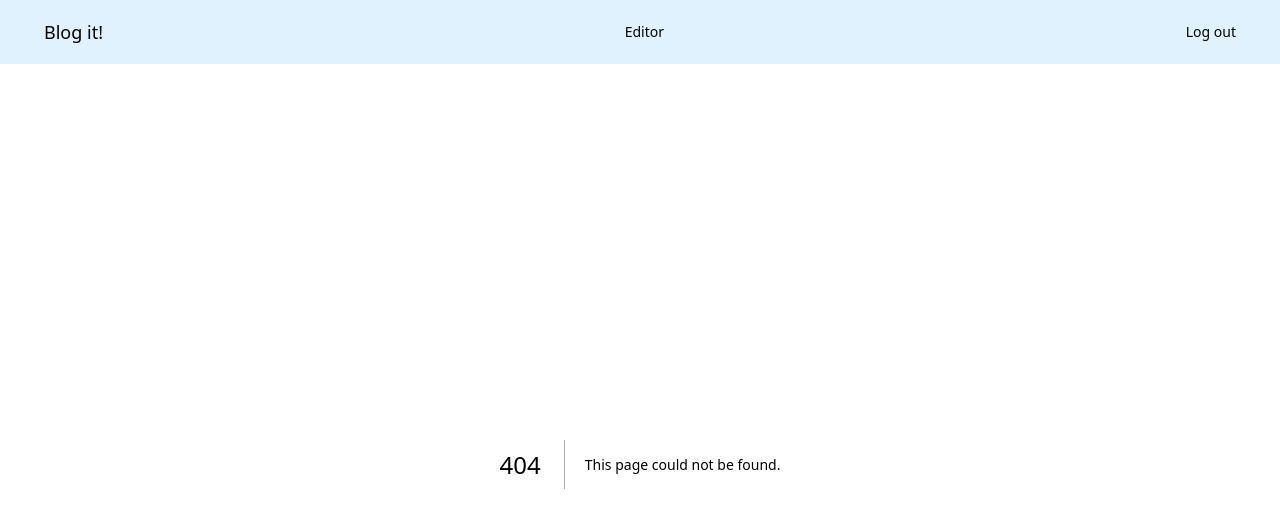
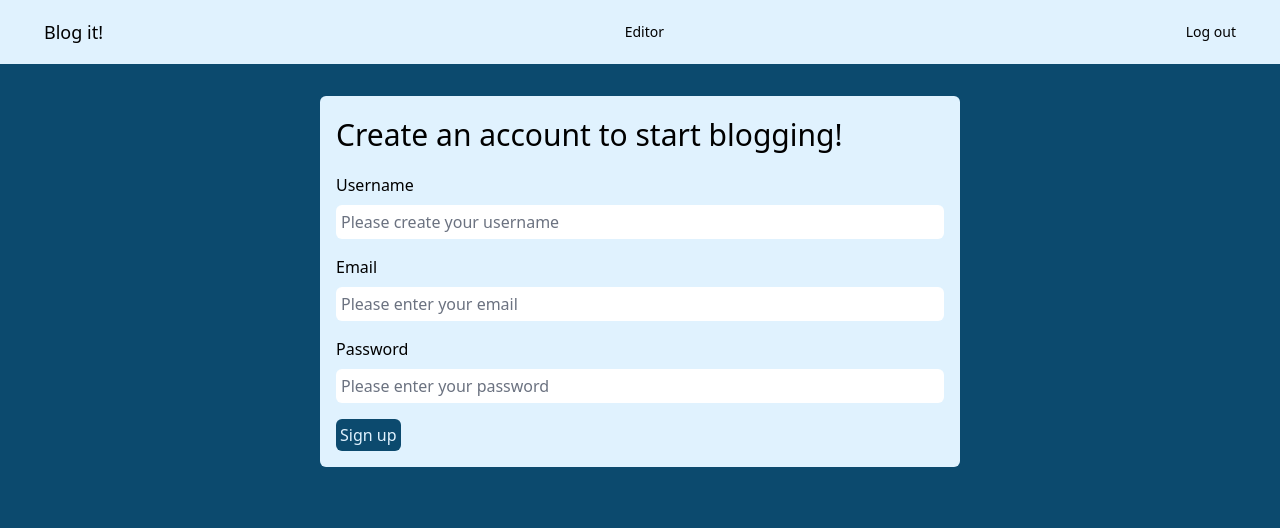
Before and after one commit to AdrianaMoralesQ/blogit, a Next.js app: page /signup in a window 1280 px wide. Before the commit this address had no page. Shown: the top 528 px of the page. Built offline with nearby package versions, Linux system fonts and the light colour scheme; no server answers.

Commit message:
added frontend to signup page, auth working

```diff
--- /dev/null
+++ b/pages/signup.tsx
@@ -0,0 +1,97 @@
+import { useState } from "react";
+import { useForm, SubmitHandler } from "react-hook-form";
+import { toast } from "react-toastify";
+import supabase from "../utils/supabaseClient";
+
+type IFormInput = {
+	username: string;
+	email: string;
+	password: string;
+};
+export default function Signup() {
+	const { register, handleSubmit } = useForm<IFormInput>();
+	const onSubmit: SubmitHandler<IFormInput> = (data) => signUpWithEmail(data);
+	const [username, setUsername] = useState<string | undefined>();
+	const signUpWithEmail = async ({ username, email, password }: IFormInput) => {
+		try {
+			if (email && password && username) {
+				toast(
+					"You've created an account! Please check your inbox. We've sent you an authentication email",
+					{
+						hideProgressBar: true,
+						autoClose: 2000,
+						type: "success",
+					}
+				);
+				const resp = await supabase.auth.signUp({
+					email: email,
+					password: password,
+				});
+				if (resp.error) throw resp.error;
+				const userId = resp.data.user?.id;
+				if (userId) {
+					await createUser(userId);
+					console.log("userId:", userId);
+				}
+			}
+		} catch (error) {
+			console.log("error:", error);
+		}
+	};
+	async function createUser(userId: string) {
+		try {
+			const { error } = await supabase
+				.from("users")
+				.insert({ id: userId, username: username });
+			setUsername(username);
+			if (error) throw error;
+		} catch (error) {
+			console.log("error:", error);
+		}
+	}
+	return (
+		<div className="m-auto">
+			<div className=" m-auto mt-8 relative w-1/2 bg-sky-100  rounded-md border-transparent p-4">
+				<div className="m-auto">
+					<h2>Create an account to start blogging!</h2>
+				</div>
+				<form onSubmit={handleSubmit(onSubmit)}>
+					<p className="mt-4 mb-2 font-medium">Username</p>
+					<input
+						className="text-base font-medium text-gray-900  bg-white rounded-md border-transparent p-1 w-full"
+						placeholder="Please create your username"
+						{...register("username", {
+							required: true,
+						})}
+					/>{" "}
+					<p className="mt-4 mb-2 font-medium">Email</p>
+					<input
+						type="email"
+						className="text-base font-medium text-gray-900  bg-white rounded-md border-transparent p-1 w-full"
+						placeholder="Please enter your email"
+						{...register("email", {
+							required: true,
+						})}
+					/>
+					<p className="mt-4 mb-2 font-medium">Password</p>
+					<input
+						type="password"
+						className="text-base font-medium text-gray-900  bg-white rounded-md border-transparent p-1 w-full"
+						placeholder="Please enter your password"
+						{...register("password", {
+							required: true,
+						})}
+					/>
+					<div>
+						<button
+							className="text-sky-100 group inline-flex items-center rounded-md bg-sky-900 text-base font-medium hover:text-indigo-300 p-1 mt-4 m-auto"
+							type="submit"
+						>
+							Sign up
+						</button>
+					</div>
+				</form>
+			</div>
+		</div>
+	);
+}
```
